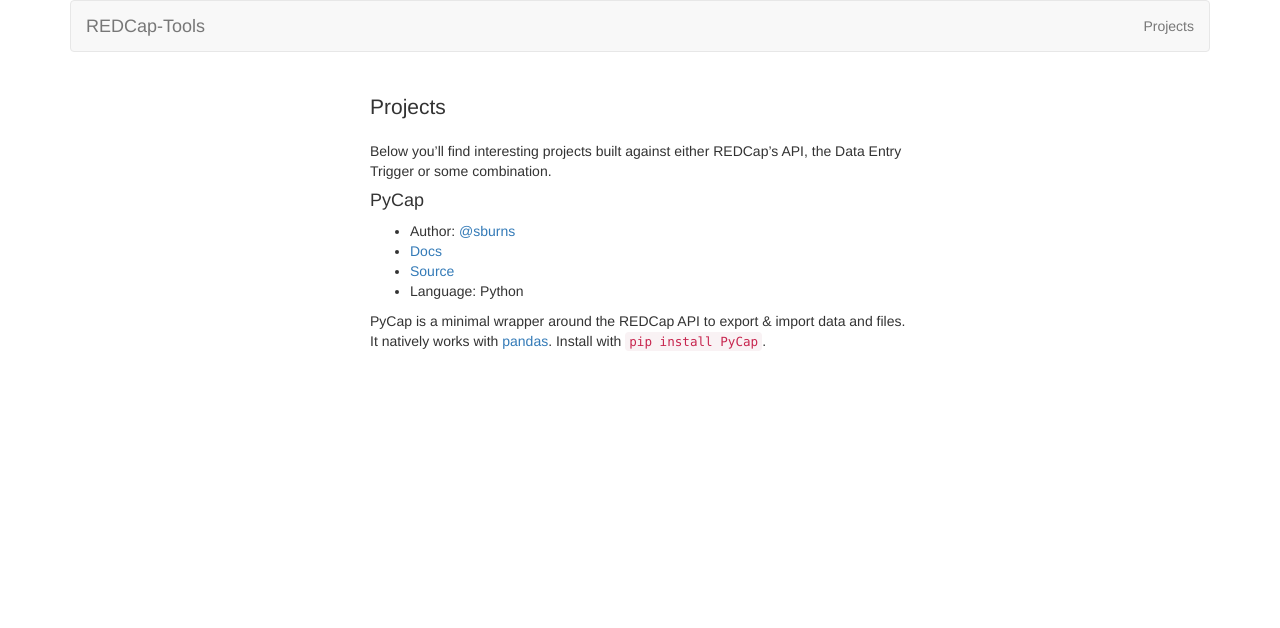
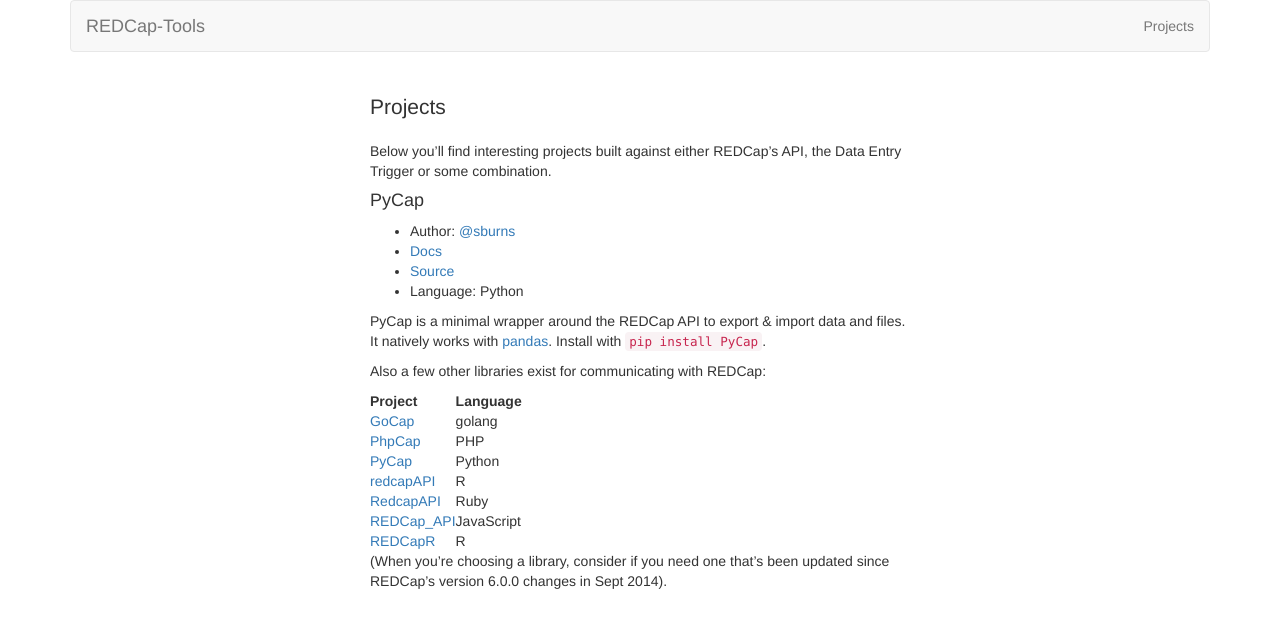
Before and after one commit to redcap-tools/redcap-tools.github.io, a Jekyll site: the page built from projects.md, in a window 1280 px wide. Shown: the top 628 px of the page. Built offline with Jekyll 4.4.1, drawn with Linux system fonts in a browser that asks for light colours.

Commit message:
Starting table of libraries

```diff
--- a/projects.md
+++ b/projects.md
@@ -13,3 +13,17 @@
 * Language: Python
 
 PyCap is a minimal wrapper around the REDCap API to export & import data and files. It natively works with [pandas](http://pandas.pydata.org). Install with `pip install PyCap`.
+
+Also a few other libraries exist for communicating with REDCap:
+
+| Project | Language |
+| :------ | :------- |
+| [GoCap](https://github.com/tjrivera/go-cap) | golang |
+| [PhpCap](https://github.com/aarenson/PhpCap) | PHP |
+| [PyCap](https://github.com/redcap-tools/PyCap) | Python |
+| [redcapAPI](https://github.com/nutterb/redcapAPI) | R |
+| [RedcapAPI](https://github.com/eugyev/RedcapAPI) | Ruby |
+| [REDCap_API](https://github.com/james2012/REDCap_API) | JavaScript |
+| [REDCapR](https://github.com/OuhscBbmc/REDCapR) | R |
+
+(When you're choosing a library, consider if you need one that's been updated since REDCap's version 6.0.0 changes in Sept 2014).
```
